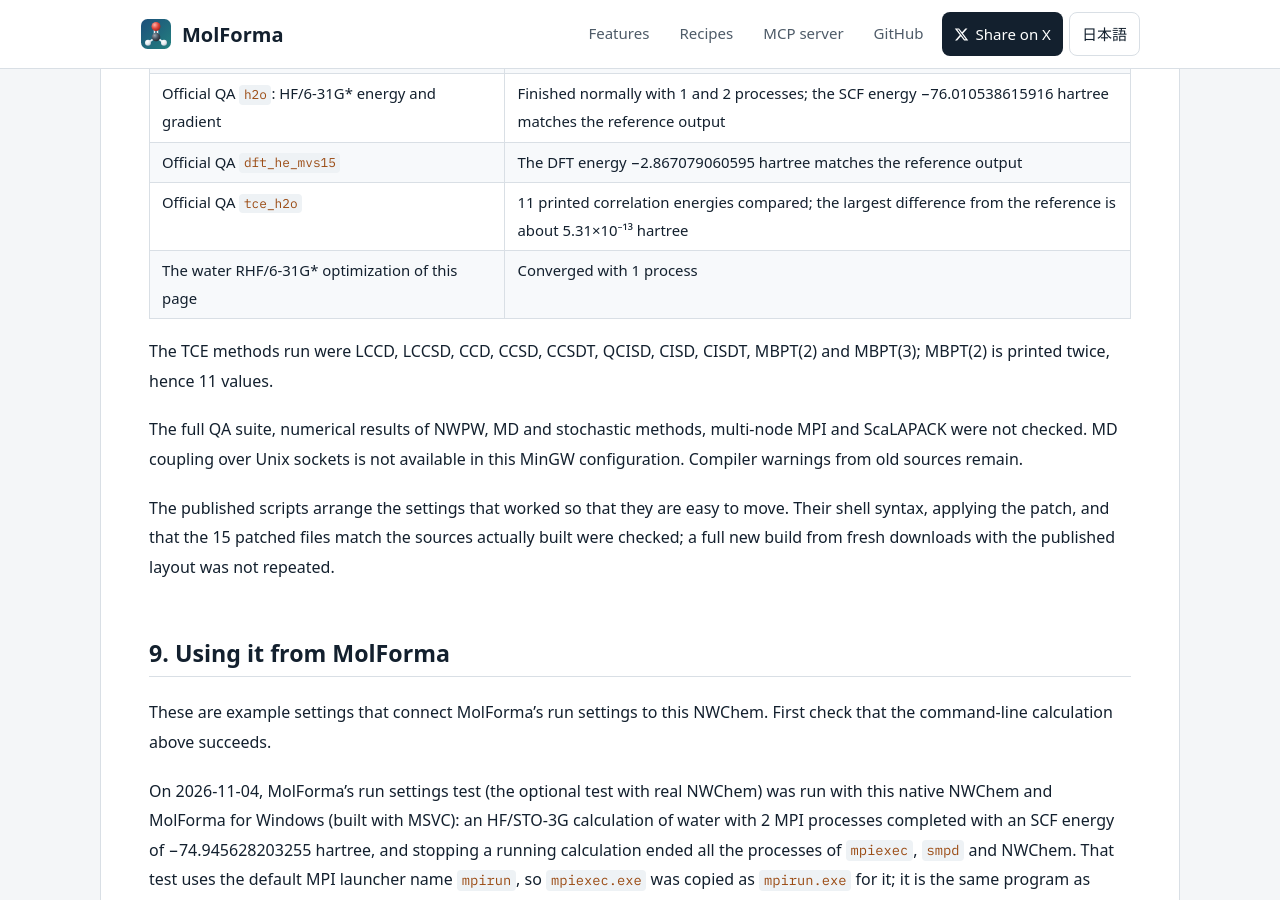
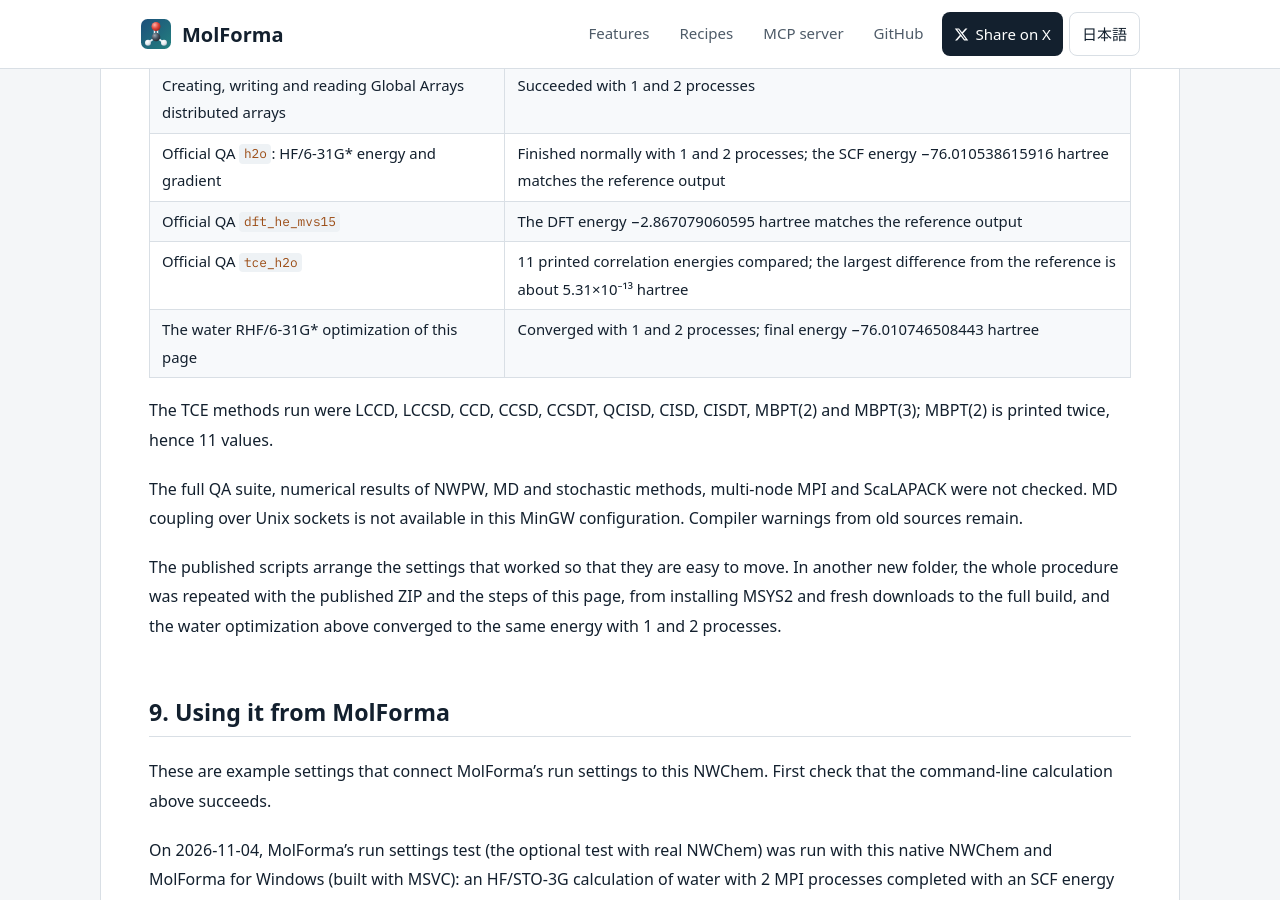
Before and after one commit to hnakada123/MolForma, a Jekyll site: the page built from docs/en/installation/nwchem_mingw64.md, in a window 1280 px wide and 900 px high, scrolled down 9661 px. Built offline with Jekyll 4.4.1, drawn with Linux system fonts in a browser that asks for light colours; some web fonts are replaced; our own code applies the rules of GitHub Pages for plain Markdown files; some of the changed text lies outside the part shown.

Commit message:
Record a fresh build from the published NWChem Windows guide
Co-Authored-By: Claude Opus 5.5 <noreply@anthropic.com>

```diff
--- a/docs/en/installation/nwchem_mingw64.md
+++ b/docs/en/installation/nwchem_mingw64.md
@@ -19,7 +19,7 @@ For building MolForma itself, see [Installing on Windows](windows.md). This page
 | GNU Make | 4.4.1 |
 | OpenBLAS | 0.3.34 (LP64, 32-bit integer arguments) |
 | Global Arrays (GA) | 5.9.2 |
-| Microsoft MPI | Runtime 10.1.1, MSYS2 development package `10.1.1-26` |
+| Microsoft MPI | Runtime 10.1.1, MSYS2 development package `10.1.1-26` (a build with `10.1.1-27` was also checked) |
 | NWChem modules | `NWCHEM_MODULES=all` |
 | ARMCI network | `MPI-TS` |
 | Eigensolvers | `USE_SERIALEIGENSOLVERS=y`, no ScaLAPACK |
@@ -210,7 +210,7 @@ make -j4
 
 `make -C include` prepares the headers needed, and the main build follows the integer interface conversion. NWChem's Make also configures and builds GA. With `tee`, `pipefail` keeps a failed build from being hidden by the success of the logging command.
 
-With all modules there are many sources: on the PC used, the integer interface conversion alone took tens of minutes. When the screen shows little output for a while, check the log and the processes. `-j4` is the number of parallel compile jobs, unrelated to the number of MPI processes in calculations.
+With all modules there are many sources: on the PC used, the integer interface conversion alone took tens of minutes, and the whole build about two and a half hours (`-j4`). Early in the log, a link error `cannot open output file` for `depend.x` may appear several times; those are attempts made before its output folder exists, and it is built afterwards, so they are harmless. When the screen shows little output for a while, check the log and the processes. `-j4` is the number of parallel compile jobs, unrelated to the number of MPI processes in calculations.
 
 If the build stops, fix the cause and, **as long as the settings are unchanged**, continue with:
 
@@ -332,13 +332,13 @@ This is a parallel optimization for you to run. The 2-process numerical test rec
 | Official QA `h2o`: HF/6-31G* energy and gradient | Finished normally with 1 and 2 processes; the SCF energy −76.010538615916 hartree matches the reference output |
 | Official QA `dft_he_mvs15` | The DFT energy −2.867079060595 hartree matches the reference output |
 | Official QA `tce_h2o` | 11 printed correlation energies compared; the largest difference from the reference is about 5.31×10⁻¹³ hartree |
-| The water RHF/6-31G* optimization of this page | Converged with 1 process |
+| The water RHF/6-31G* optimization of this page | Converged with 1 and 2 processes; final energy −76.010746508443 hartree |
 
 The TCE methods run were LCCD, LCCSD, CCD, CCSD, CCSDT, QCISD, CISD, CISDT, MBPT(2) and MBPT(3); MBPT(2) is printed twice, hence 11 values.
 
 The full QA suite, numerical results of NWPW, MD and stochastic methods, multi-node MPI and ScaLAPACK were not checked. MD coupling over Unix sockets is not available in this MinGW configuration. Compiler warnings from old sources remain.
 
-The published scripts arrange the settings that worked so that they are easy to move. Their shell syntax, applying the patch, and that the 15 patched files match the sources actually built were checked; a full new build from fresh downloads with the published layout was not repeated.
+The published scripts arrange the settings that worked so that they are easy to move. In another new folder, the whole procedure was repeated with the published ZIP and the steps of this page, from installing MSYS2 and fresh downloads to the full build, and the water optimization above converged to the same energy with 1 and 2 processes.
 
 ## 9. Using it from MolForma
 
```
Also changed, not shown: docs/installation/nwchem_mingw64.md (+4 -4 lines).
